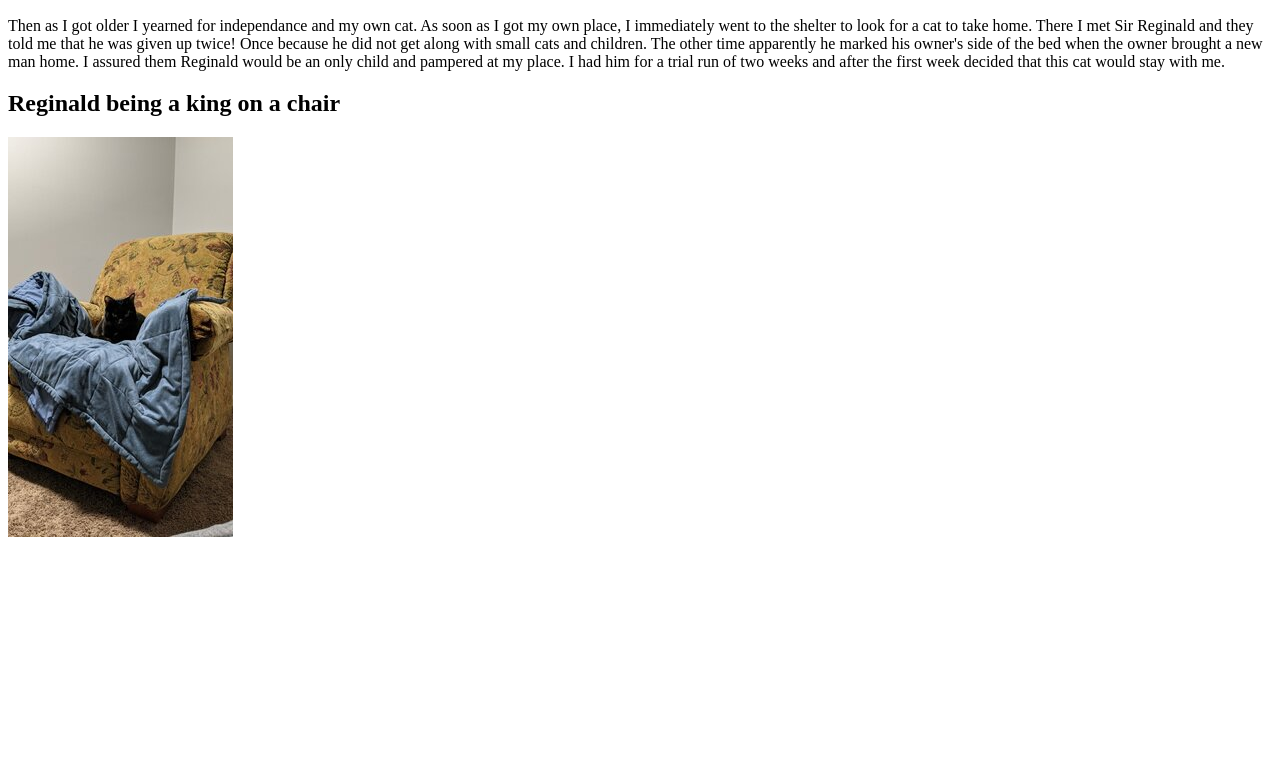
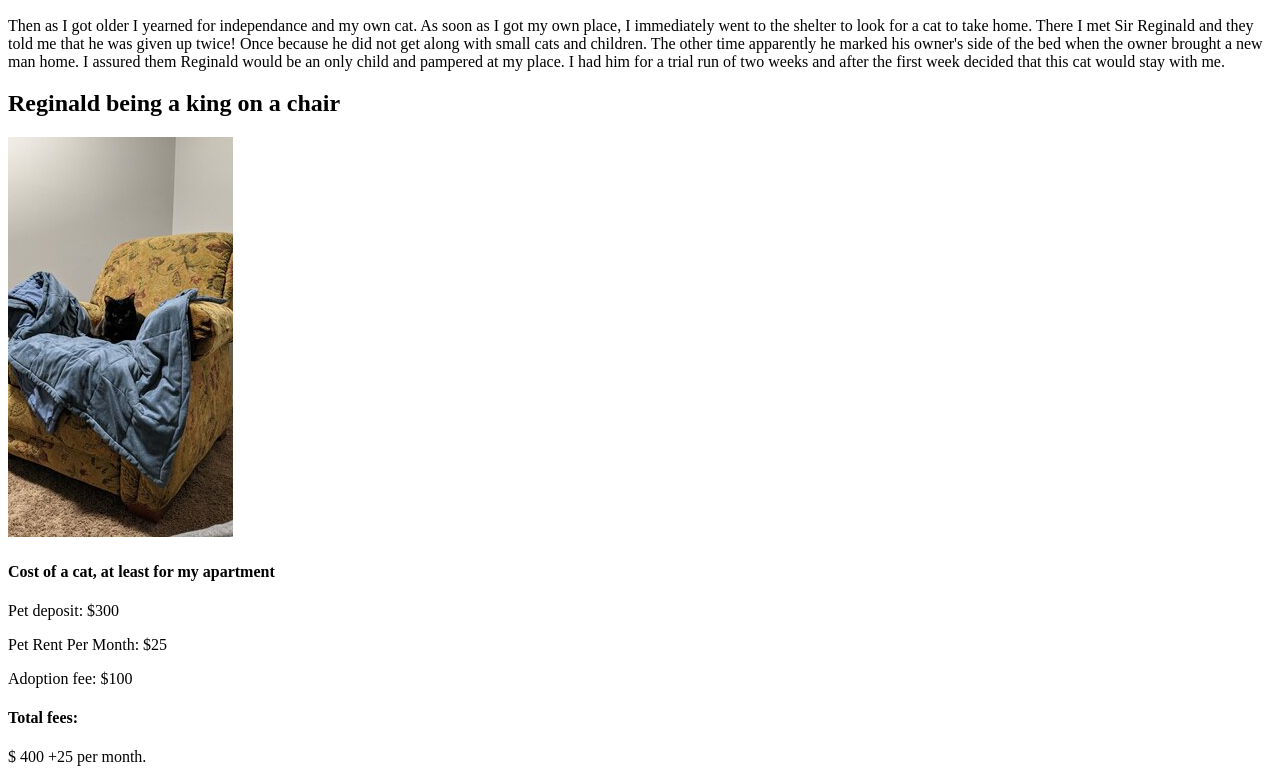
Before and after one commit to LC101-May-2021/assignment-4-html-me-something-Ralivingston753, a website: page index.html in a window 1280 px wide. Shown: the part 1165-1939 px from the top of the page. Before the commit the page ends 1714 px from the top, so only its background shows below. Drawn offline with Linux system fonts and the light colour scheme.

Commit message:
added entity dollar sign

```diff
--- a/index.html
+++ b/index.html
@@ -55,6 +55,16 @@
       <article>
          <h2>Reginald being a king on a chair</h2>
    <img src="images\rsz_regonchair.jpg">
+
+
+      <h4>Cost of a cat, at least for my apartment</h4>
+      <p>Pet deposit: &#36;300 </p>
+      <p>Pet Rent Per Month: &#36;25 </p>
+      <p>Adoption fee: &#36;100 </p>
+
+     <h4> Total fees:</h4> &#36; 400 +25 per month.
+
+
 </article>
 
 </main>
```
